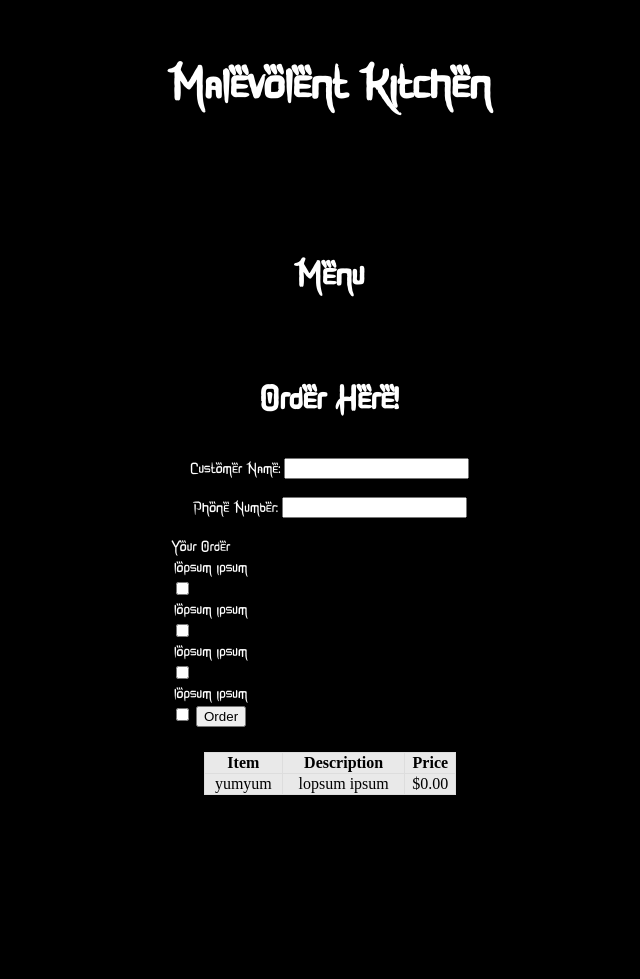
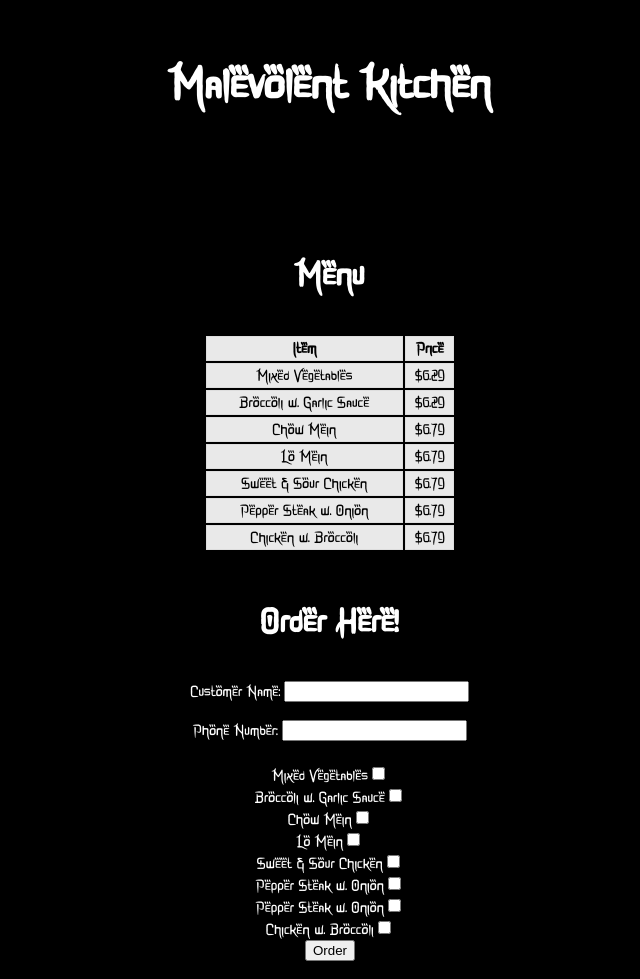
Before and after one commit to pwolfeUMHB/Restaurant-Order-System, a plain HTML site: page index.html in a window 1280 px wide. Shown: the part 324-1303 px from the top of the page, without its empty margins (310-950 px from the left). Before the commit the page ends 1132 px from the top, so only its background shows below. Drawn offline with Linux system fonts and the light colour scheme.

Commit message:
Added to and reorganized the table and menu, aswell as adding the order button. All around complete for what it is.

```diff
--- a/index.html
+++ b/index.html
@@ -23,15 +23,37 @@
             <table>
                 <tr>
                     <th>Item</th>
-                    <th>Description</th>
                     <th>Price</th>
                 </tr>
-
                 <tr>
-                    <td>yumyum</td>
-                    <td>lopsum ipsum</td>
-                    <td>$0.00</td>
+                    <td>Mixed Vegetables</td>
+                    <td>$6.29</td>
                 </tr>
+                <tr>
+                    <td>Broccoli w. Garlic Sauce</td>
+                    <td>$6.29</td>
+                </tr>
+                <tr>
+                    <td>Chow Mein</td>
+                    <td>$6.79</td>
+                </tr>
+                <tr>
+                    <td>Lo Mein</td>
+                    <td>$6.79</td>
+                </tr>
+                <tr>
+                    <td>Sweet & Sour Chicken</td>
+                    <td>$6.79</td>
+                </tr>
+                <tr>
+                    <td>Pepper Steak w. Onion</td>
+                    <td>$6.79</td>
+                </tr>
+                <tr>
+                    <td>Chicken w. Broccoli</td>
+                    <td>$6.79</td>
+                </tr>
+            </table>
     </div>
 
     <div>
@@ -48,20 +70,17 @@
 
         <section class="foodOrder">
                 <form>
-                    <label for="food">Your Order</label>
-                        <option value="">lopsum ipsum</option>
-                        <input type="checkbox" class="checkbox">
-
-                        <option value="">lopsum ipsum</option>
-                        <input type="checkbox" class="checkbox">
-
-                        <option value="">lopsum ipsum</option>
-                        <input type="checkbox" class="checkbox">
-
-                        <option value="">lopsum ipsum</option>
-                        <input type="checkbox" class="checkbox">
-
-                    <input type="submit" value="Order">
+                        <div>
+                            Mixed Vegetables<input type="checkbox" class="food" name="order" value="food"><br>
+                            Broccoli w. Garlic Sauce<input type="checkbox" class="food" name="order" value="food"><br>
+                            Chow Mein<input type="checkbox" class="food" name="order" value="food"><br>
+                            Lo Mein<input type="checkbox" class="food" name="order" value="food"><br>
+                            Sweet & Sour Chicken<input type="checkbox" class="food" name="order" value="food"><br>
+                            Pepper Steak w. Onion<input type="checkbox" class="food" name="order" value="food"><br>
+                            Pepper Steak w. Onion<input type="checkbox" class="food" name="order" value="food"><br>
+                            Chicken w. Broccoli<input type="checkbox" class="food" name="order" value="food"><br>
+                            <input type="submit" value="Order">
+                        </div>
                 </form>
         </section>
     </div>
--- a/styles/style.css
+++ b/styles/style.css
@@ -15,6 +15,25 @@ img {
 body{
     background-color: black;
 }
+
+table{
+    font-family: JujutsuKaisen;
+    margin-left: auto;
+    margin-right: auto;
+    width: 40%;
+    border: 0;
+    margin-top: 20px;
+    position: relative;
+    top: 0px;
+
+}
+table th, td{
+    border: 1px solid #ddd;
+}
+th, td{
+    background-color: #f4f4f4f4;
+}
+
 h1, h2{
     text-align: center;
     font-size:500%;
@@ -41,23 +60,11 @@ label, option{
     font-family: JujutsuKaisen;
 }
 
-section.userInfo{
-    text-align: center;
-}
-section.foodOrder{
-    text-align: left;
+legend{
+    font-size: 200%;
 }
 
-table{
-    margin-left: auto;
-    margin-right: auto;
-    width: 40%;
-    border-collapse: collapse;
-    margin-top: 20px;
+section.foodOrder{
+    font-family: JujutsuKaisen;
+    color: white;
 }
-table th, td{
-    border: 1px solid #ddd;
-}
-th, td{
-    background-color: #f4f4f4f4;
-}
```
